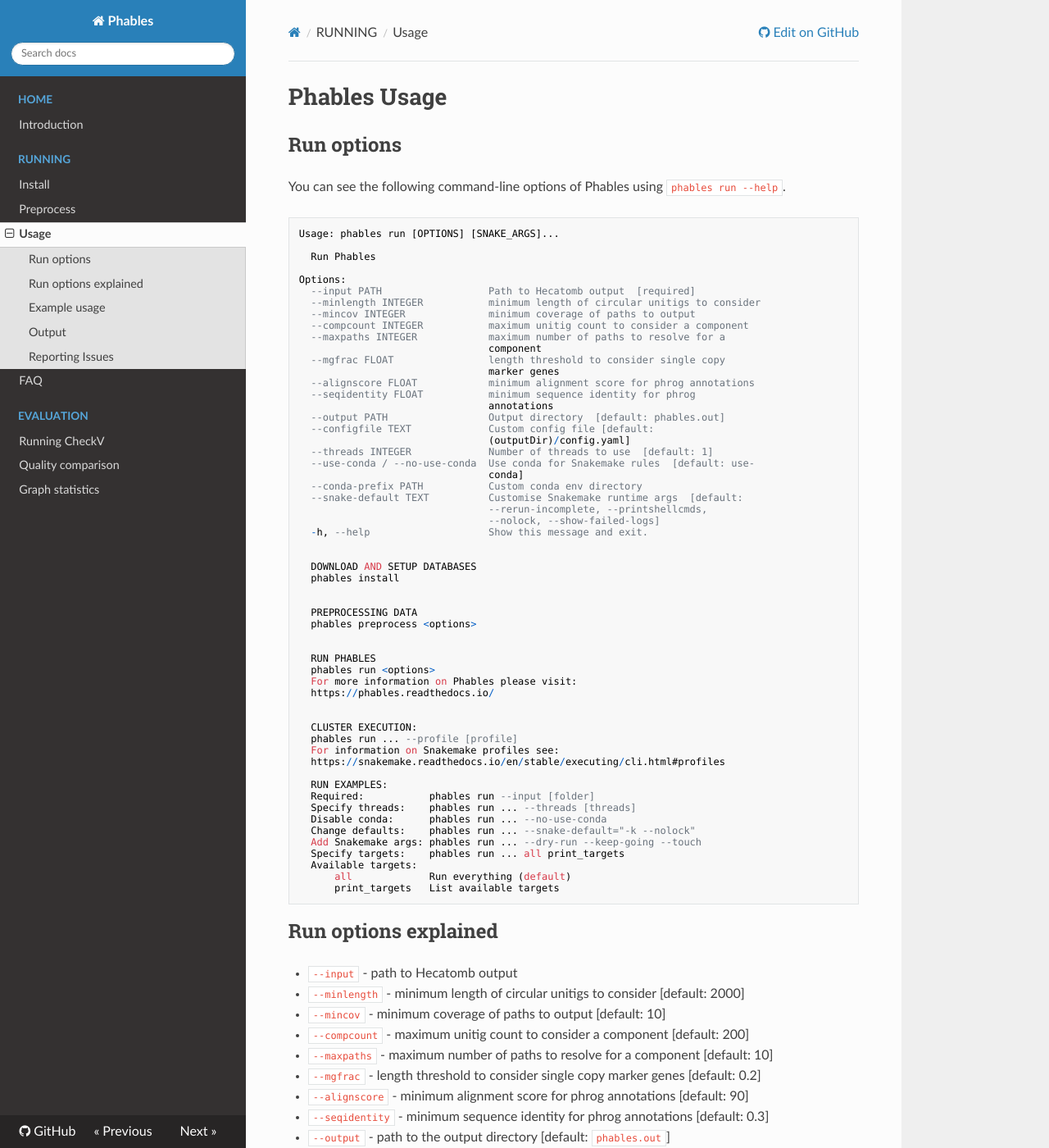
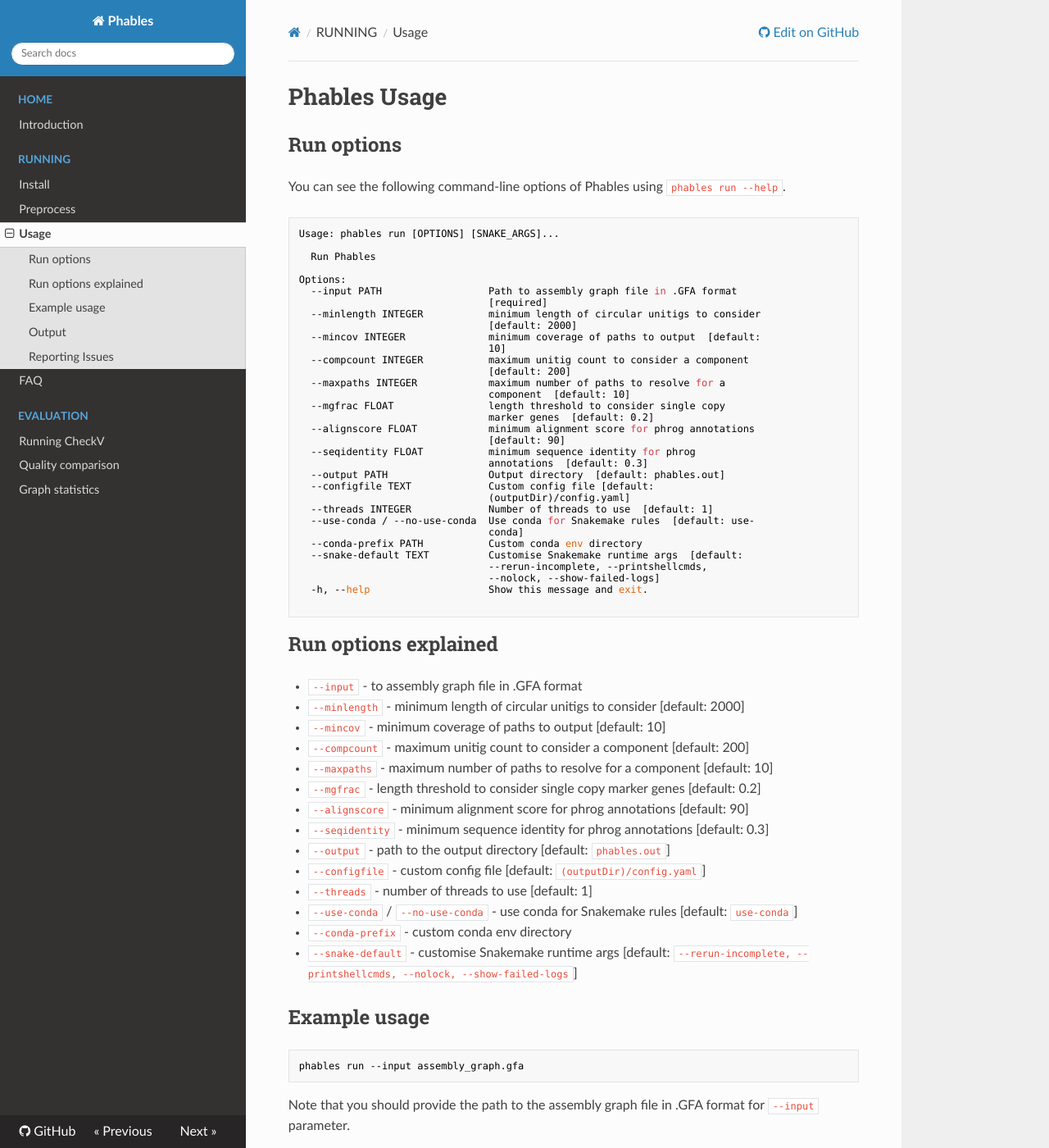
Before and after one commit to Vini2/phables, an MkDocs documentation site: the page built from docs/usage.md, in a window 1280 px wide and 1400 px high. Shown: the whole window at 82% size. Built offline with MkDocs 1.6.1, drawn with Linux system fonts in a browser that asks for light colours; nearby versions of some CDN libraries; a script that is not in the unit is left out; some of the changed text lies outside the part shown.

Commit message:
DOC: Update docs

````diff
--- a/docs/usage.md
+++ b/docs/usage.md
@@ -4,23 +4,28 @@
 
 You can see the following command-line options of Phables using `phables run --help`.
 
-```
+```bash
 Usage: phables run [OPTIONS] [SNAKE_ARGS]...
 
   Run Phables
 
 Options:
-  --input PATH                  Path to Hecatomb output  [required]
+  --input PATH                  Path to assembly graph file in .GFA format
+                                [required]
   --minlength INTEGER           minimum length of circular unitigs to consider
-  --mincov INTEGER              minimum coverage of paths to output
+                                [default: 2000]
+  --mincov INTEGER              minimum coverage of paths to output  [default:
+                                10]
   --compcount INTEGER           maximum unitig count to consider a component
+                                [default: 200]
   --maxpaths INTEGER            maximum number of paths to resolve for a
-                                component
+                                component  [default: 10]
   --mgfrac FLOAT                length threshold to consider single copy
-                                marker genes
+                                marker genes  [default: 0.2]
   --alignscore FLOAT            minimum alignment score for phrog annotations
+                                [default: 90]
   --seqidentity FLOAT           minimum sequence identity for phrog
-                                annotations
+                                annotations  [default: 0.3]
   --output PATH                 Output directory  [default: phables.out]
   --configfile TEXT             Custom config file [default:
                                 (outputDir)/config.yaml]
@@ -33,41 +38,11 @@ Options:
                                 --nolock, --show-failed-logs]
   -h, --help                    Show this message and exit.
 
-
-  DOWNLOAD AND SETUP DATABASES
-  phables install
-
-
-  PREPROCESSING DATA
-  phables preprocess <options>
-
-
-  RUN PHABLES
-  phables run <options>
-  For more information on Phables please visit:
-  https://phables.readthedocs.io/
-
-
-  CLUSTER EXECUTION:
-  phables run ... --profile [profile]
-  For information on Snakemake profiles see:
-  https://snakemake.readthedocs.io/en/stable/executing/cli.html#profiles
-
-  RUN EXAMPLES:
-  Required:           phables run --input [folder]
-  Specify threads:    phables run ... --threads [threads]
-  Disable conda:      phables run ... --no-use-conda
-  Change defaults:    phables run ... --snake-default="-k --nolock"
-  Add Snakemake args: phables run ... --dry-run --keep-going --touch
-  Specify targets:    phables run ... all print_targets
-  Available targets:
-      all             Run everything (default)
-      print_targets   List available targets
 ```
 
 ## Run options explained
 
-* `--input` - path to Hecatomb output
+* `--input` - to assembly graph file in .GFA format
 * `--minlength` - minimum length of circular unitigs to consider [default: 2000]
 * `--mincov` - minimum coverage of paths to output [default: 10]
 * `--compcount` - maximum unitig count to consider a component [default: 200]
@@ -85,15 +60,15 @@ Options:
 ## Example usage
 
 ```bash
-phables run --input hecatomb.out
+phables run --input assembly_graph.gfa
 ```
 
-Note that you should provide the path to the Hecatomb output folder `hecatomb.out` for `--input`.
+Note that you should provide the path to the assembly graph file in .GFA format for `--input` parameter.
 
 The output of all the Phables subcommands is set by default to `phables.out`. If you changed the `--output` path in the [preprocessing steps](https://phables.readthedocs.io/en/latest/preprocess/) to `my_output_folder` for example, make sure to change the `--output` parameter for `phables run` as follows.
 
 ```bash
-phables run --input hecatomb.out  --output my_output_folder
+phables run --input assembly_graph.gfa  --output my_output_folder
 ```
 
 ## Output
````
Also changed, not shown: docs/graph_stats.md (+8 -7 lines), docs/preprocess.md (+44 -26 lines), docs/images/pearson_clustermap.png, docs/images/pearson_heatmap.png.
